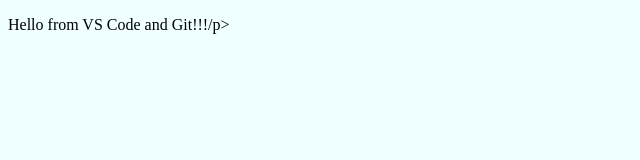
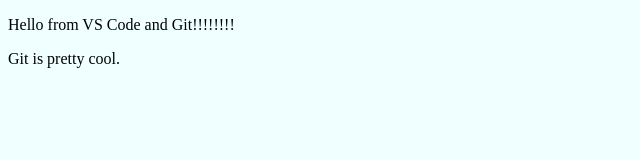
Before and after one commit to dongithub2020/vscode-git, a plain HTML site: page index.html in a window 1280 px wide. Shown: the whole page, without its empty margins (0-640 px from the left). Drawn offline with Linux system fonts and the light colour scheme.

Commit message:
add new paragraph to index

```diff
--- a/index.html
+++ b/index.html
@@ -7,6 +7,7 @@
     <link rel="stylesheet" href="./styles.css">
 </head>
 <body>
-    <p>Hello from VS Code and Git!!!/p>
+    <p>Hello from VS Code and Git!!!!!!!!</p>
+    <p>Git is pretty cool.</p>
 </body>
 </html>
```
